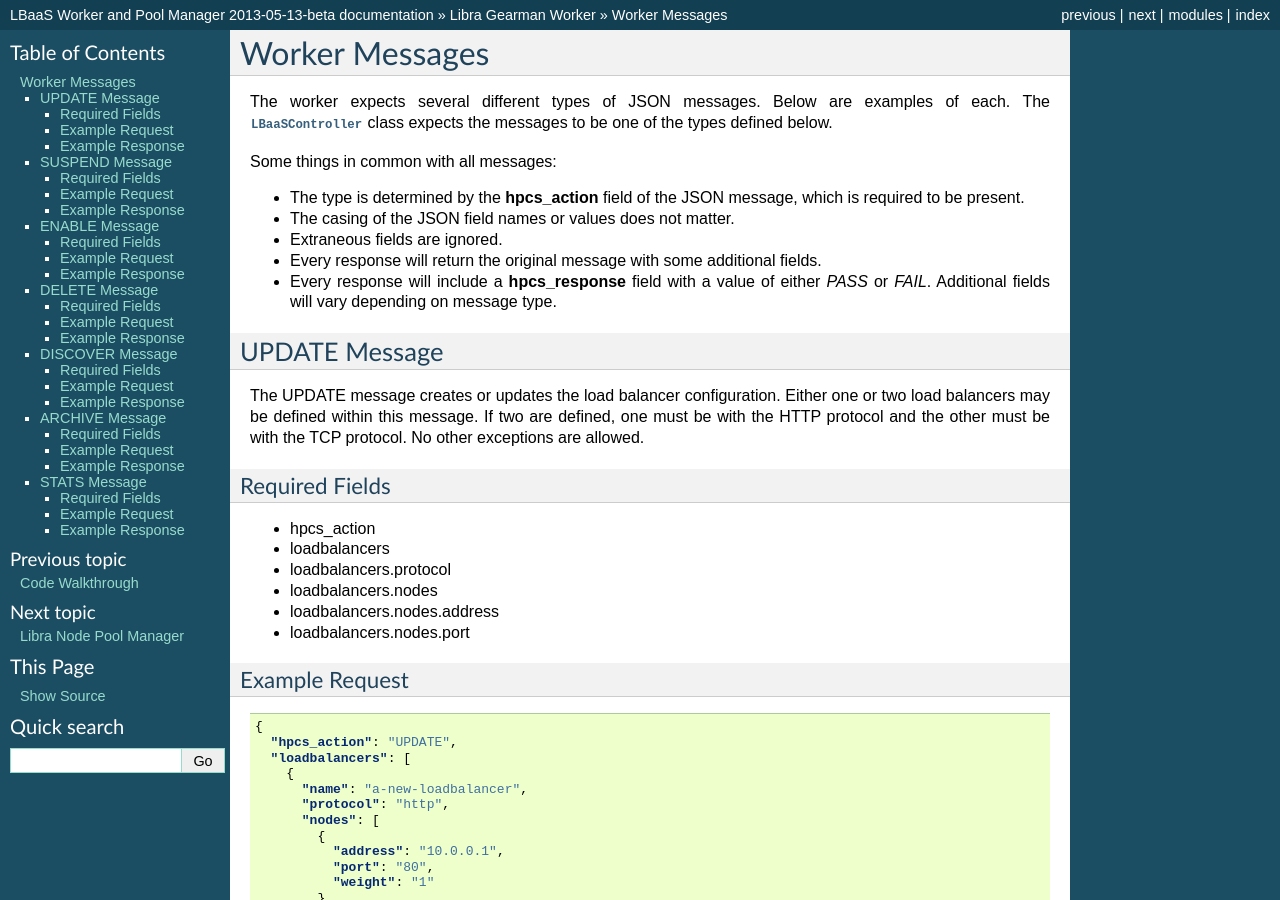
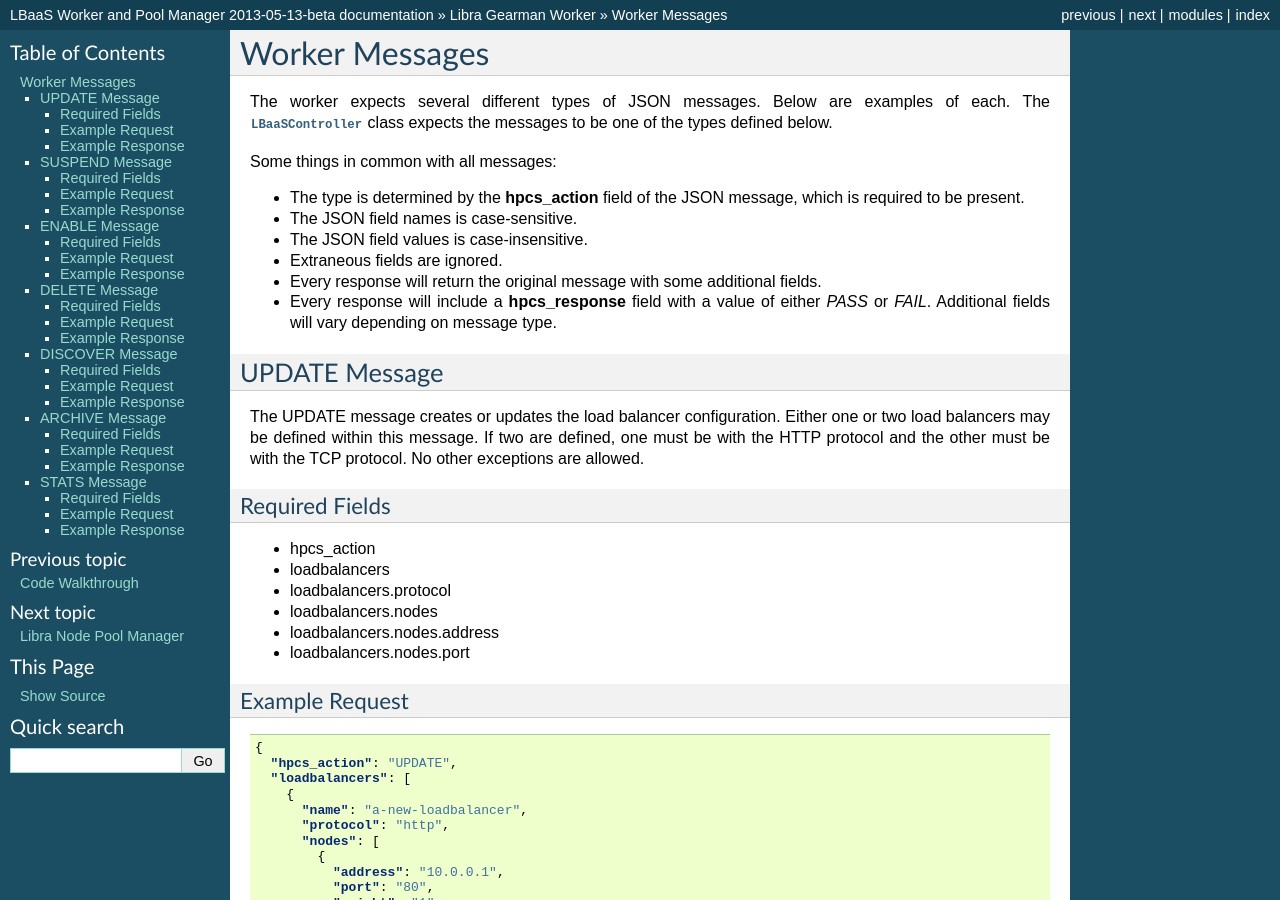
Before and after one commit to stackforge/libra, a Sphinx documentation site: the page built from doc/worker/messages.rst, in a window 1280 px wide and 900 px high. Built offline with Sphinx 7.4.7, drawn with Linux system fonts in a browser that asks for light colours.

Commit message:
Fix worker doc about case sensitivity.
Change-Id: Ie3c279d902aa01d386550aac7692077e19d91341

```diff
--- a/doc/worker/messages.rst
+++ b/doc/worker/messages.rst
@@ -11,7 +11,8 @@ Some things in common with all messages:
 
 * The type is determined by the **hpcs_action**
   field of the JSON message, which is required to be present.
-* The casing of the JSON field names or values does not matter.
+* The JSON field names is case-sensitive.
+* The JSON field values is case-insensitive.
 * Extraneous fields are ignored.
 * Every response will return the original message with some additional fields.
 * Every response will include a **hpcs_response** field with a value of either
```
